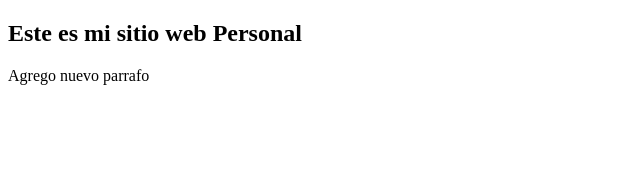
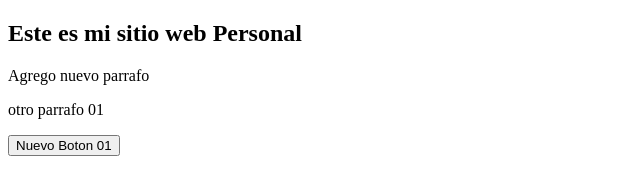
Before and after one commit to eduardomgonzalez/practica-git, a plain HTML site: page index.html in a window 1280 px wide. Shown: the whole page, without its empty margins (0-640 px from the left). Drawn offline with Linux system fonts and the light colour scheme.

Commit message:
nuevo cambio

```diff
--- a/index.html
+++ b/index.html
@@ -10,5 +10,8 @@
     <h2>Este es mi sitio web Personal</h2>
 
     <p>Agrego nuevo parrafo</p>
+    <p>otro parrafo 01</p>
+
+    <input type="button" value="Nuevo Boton 01">
 </body>
 </html>
```
